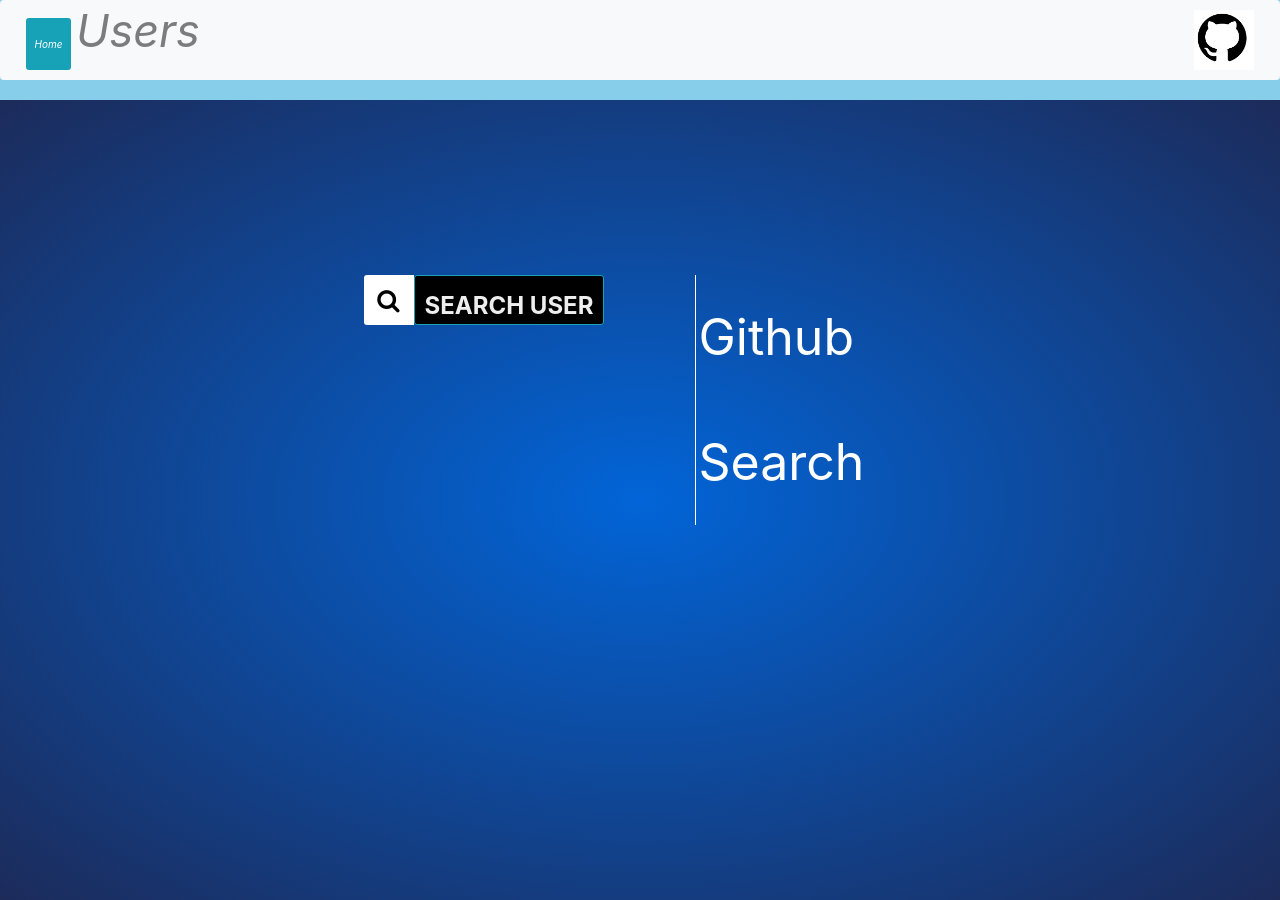
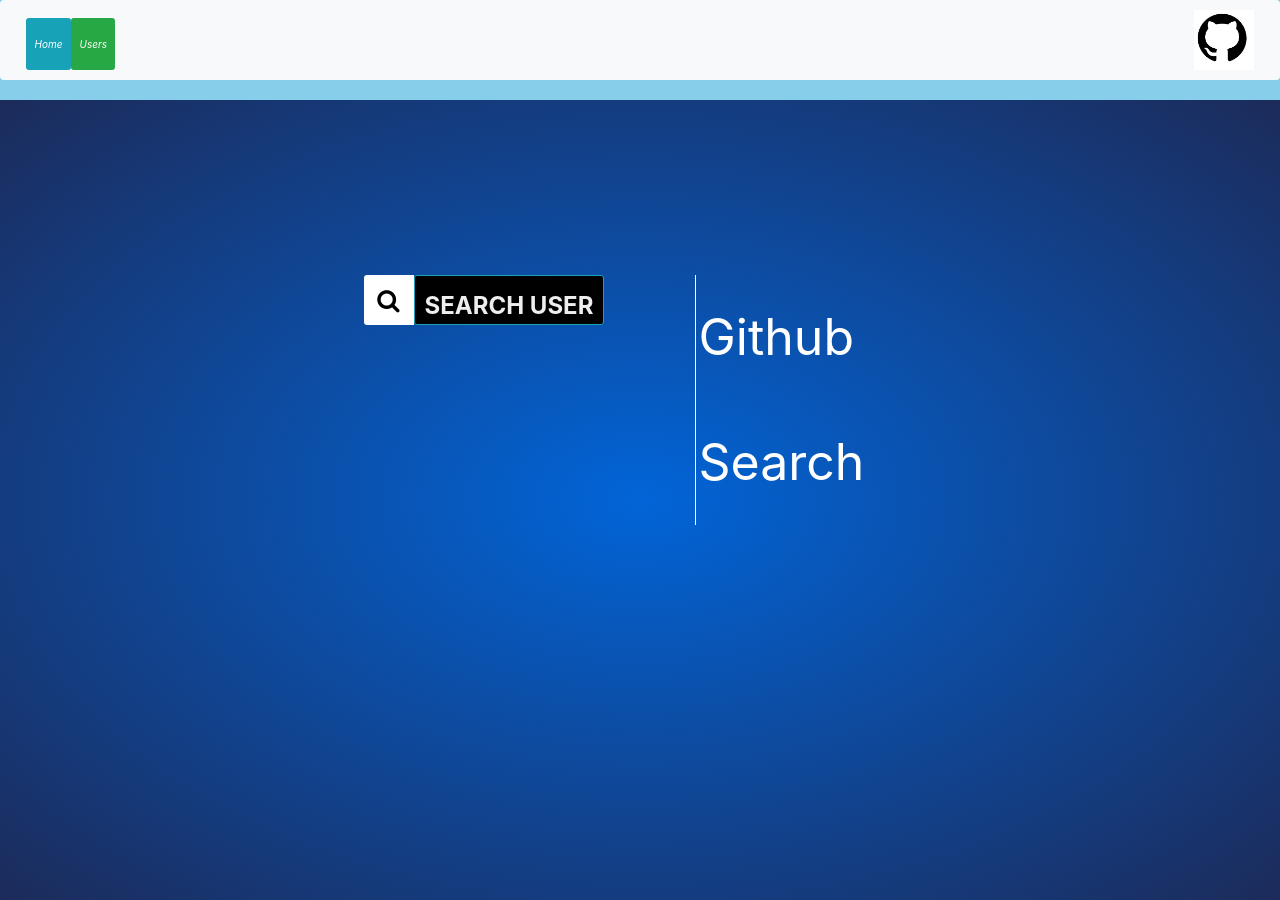
Before and after one commit to halkano/git-search, an Angular app: page / in a window 1280 px wide. Built offline with nearby package versions, Linux system fonts and the light colour scheme.

Commit message:
updated my rlanding  page

```diff
--- a/src/app/app.component.css
+++ b/src/app/app.component.css
@@ -1,6 +1,6 @@
 .navbar{
     font-size: 45px;
-font-weight: 400;
+font-weight: 800;
 font-style: italic;
 }
 img{
--- a/src/app/app.component.html
+++ b/src/app/app.component.html
@@ -9,7 +9,7 @@
               <a class="nav-link" class="btn btn-info"routerLink="/">Home <span class="sr-only">(current)</span></a>
             </li>
             <li class="nav-item">
-              <a class="nav-link" routerLink="user">Users</a>
+              <a class="nav-link" class="btn btn-success" routerLink="user">Users</a>
             </li>
           </ul>
           <img src="assets/2.png" alt="image">
```
